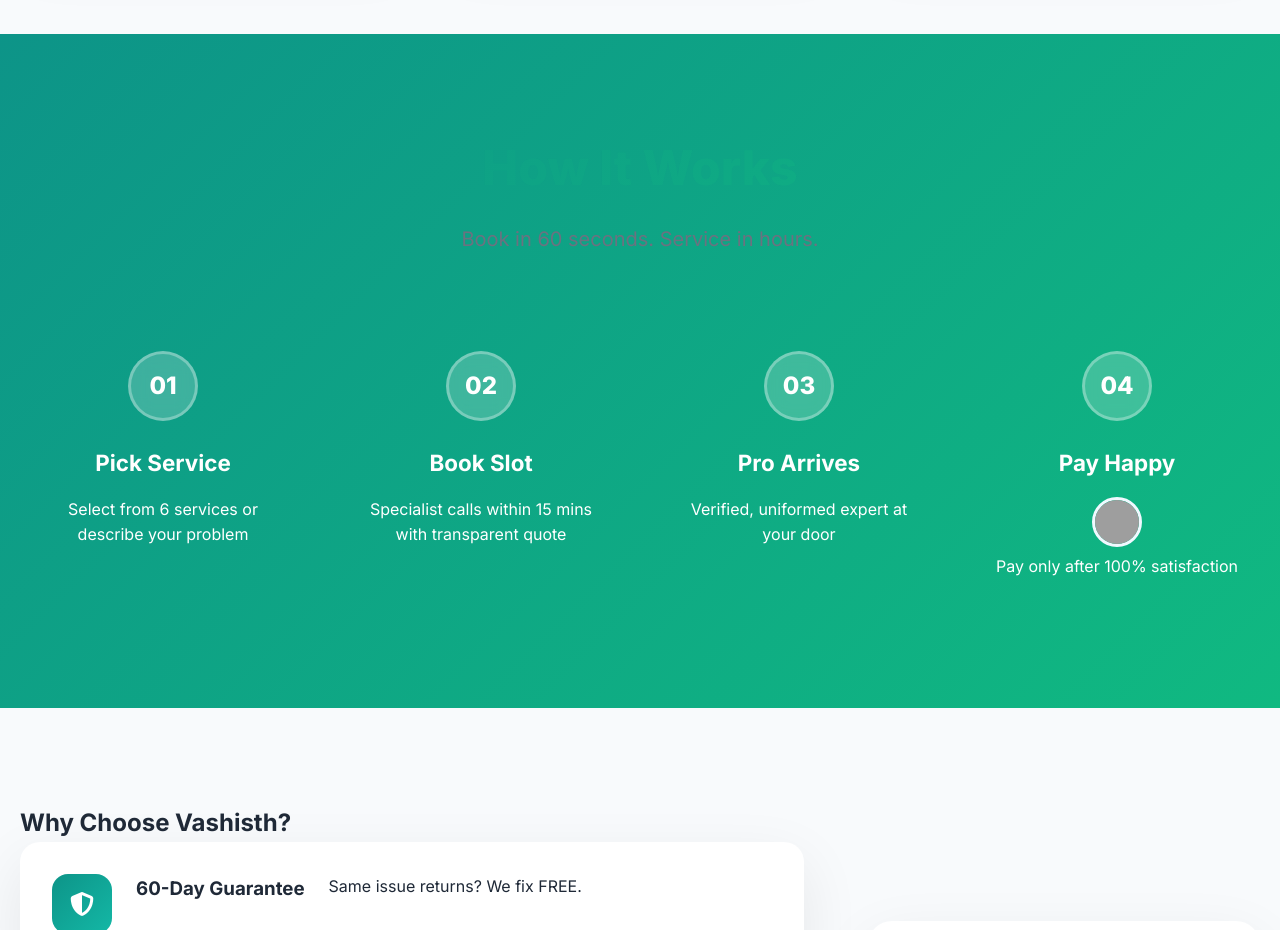
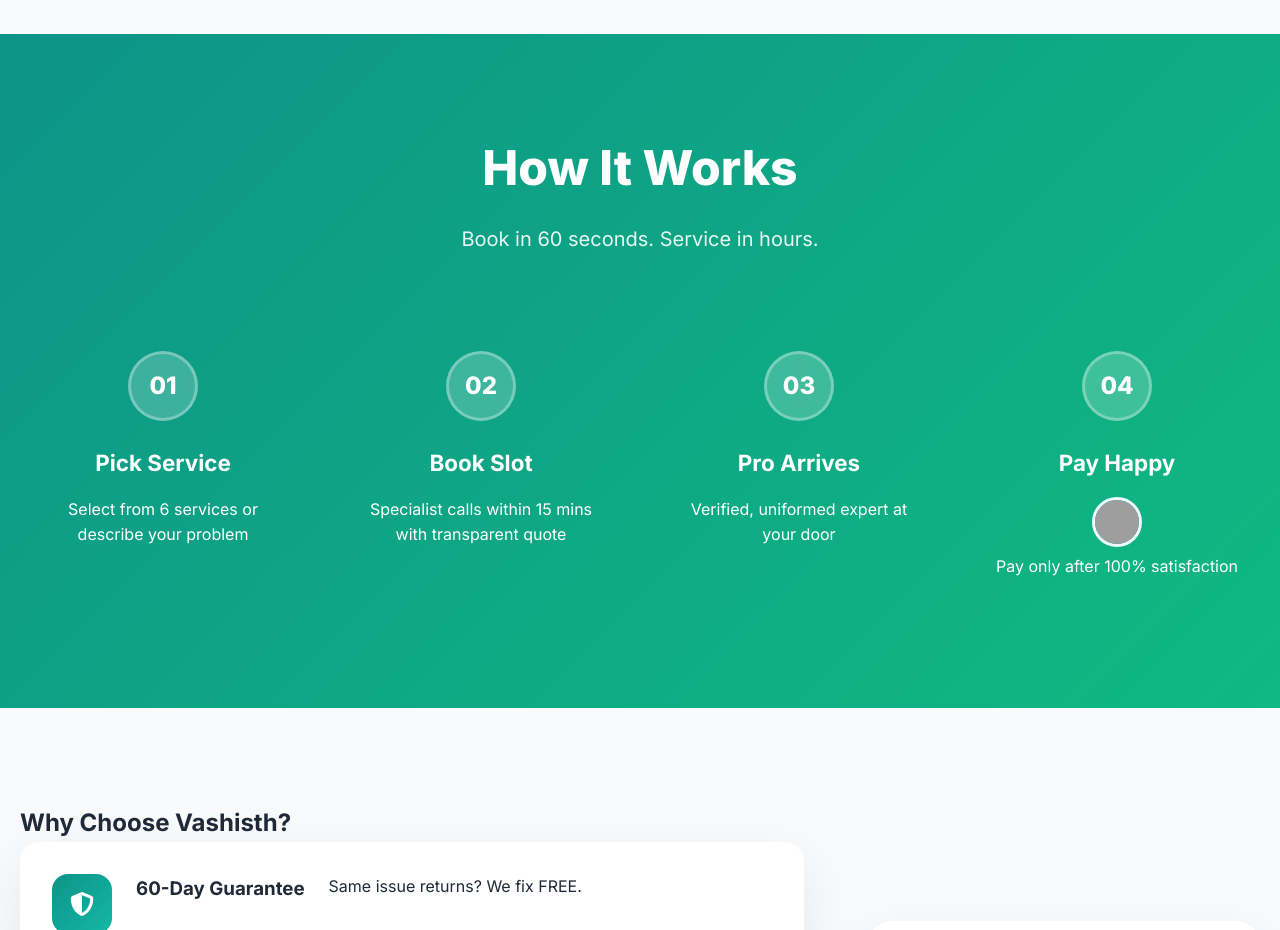
Before and after one commit to tarun-vashisth/Vashisth-local-services, a plain HTML site: page Frontend/index.html in a window 1280 px wide. Shown: the part 2500-3430 px from the top of the page. Drawn offline with Linux system fonts and the light colour scheme; grey boxes are pictures that could not be loaded.

Commit message:
Update style.css

```diff
--- a/Frontend/style.css
+++ b/Frontend/style.css
@@ -966,3 +966,19 @@
         margin-top: 2rem;
     }
 }
+.process-section .section-header,
+.booking-section .section-header {
+    opacity: 1 !important;
+    transform: none !important;
+}
+
+.process-section .section-header h2 {
+    background: none;
+    -webkit-background-clip: unset;
+    -webkit-text-fill-color: white;
+    color: white;
+}
+
+.process-section .section-header p {
+    color: rgba(255, 255, 255, 0.9);
+}
```
